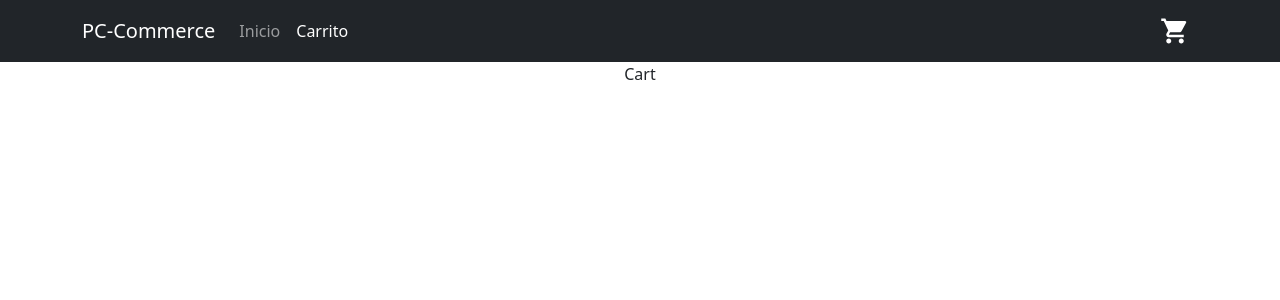
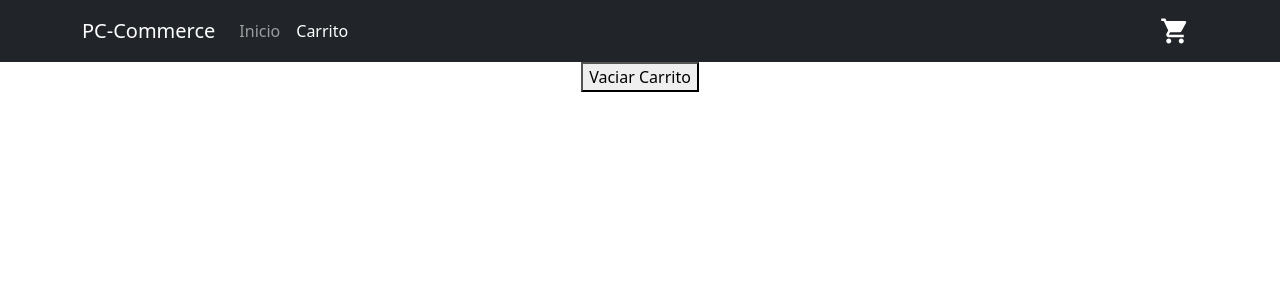
Before and after one commit to grvalenzuela/EcommerceREACT-Valenzuela, a React (Vite) app: page /carrito in a window 1280 px wide. Shown: the top 300 px of the page. Built offline with nearby package versions, Linux system fonts and the light colour scheme.

Commit message:
Agrega contexto cart

```diff
--- a/package.json
+++ b/package.json
@@ -9,6 +9,7 @@
   },
   "dependencies": {
     "bootstrap": "^5.1.3",
+    "firebase": "^9.6.10",
     "react": "^17.0.2",
     "react-bootstrap": "^2.2.0",
     "react-dom": "^17.0.2",
--- a/src/App.jsx
+++ b/src/App.jsx
@@ -4,6 +4,7 @@ import logo from "./logo.svg";
 import NavBar from "./componentes/NavBar/NavBar";
 import ItemDetailContainer from "./container/ItemDetailContainer/ItemDetailContainer";
 import Cart from "./componentes/Cart/Cart";
+import CartContextProvider from "./context/CartContext";
 import Spinner from "react-bootstrap/Spinner";
 import "./App.css";
 import "bootstrap/dist/css/bootstrap.min.css";
@@ -24,6 +25,7 @@ function App() {
       }
     >
       <BrowserRouter>
+        <CartContextProvider>
           <div className="App">
             <NavBar />
             <Routes>
@@ -45,6 +47,7 @@ function App() {
               <Route path="/*" element={<Navigate to="/" />} />
             </Routes>
           </div>
+        </CartContextProvider>
       </BrowserRouter>
     </Suspense>
 
--- a/src/componentes/Cart/Cart.jsx
+++ b/src/componentes/Cart/Cart.jsx
@@ -1,5 +1,19 @@
+import { useCartContext } from "../../context/CartContext";
+
 function Cart() {
-  return <div>Cart</div>;
+  const { cartList, vaciarCarrito } = useCartContext();
+
+  return (
+    <div>
+      {cartList.map((prod) => (
+        <li key={prod.id}>
+          nombre: {prod.title} precio: {prod.price}
+          cantidad: {prod.cantidad}
+        </li>
+      ))}
+      <button onClick={vaciarCarrito}>Vaciar Carrito</button>
+    </div>
+  );
 }
 
 export default Cart;
--- a/src/componentes/CartWidget/CartWidget.jsx
+++ b/src/componentes/CartWidget/CartWidget.jsx
@@ -1,8 +1,24 @@
 import React from "react";
 import { MdShoppingCart } from "react-icons/md";
+import { useCartContext } from "../../context/CartContext";
+import Badge from "react-bootstrap/Badge";
 
 function CartWidget() {
-  return <MdShoppingCart size={30} />;
+  const { cantidadProductos } = useCartContext();
+
+  console.log(cantidadProductos);
+  return (
+    <div>
+      <MdShoppingCart size={30} />
+      {cantidadProductos != 0 ? (
+        <Badge bg="warning" text="dark">
+          {cantidadProductos}
+        </Badge>
+      ) : (
+        ""
+      )}
+    </div>
+  );
 }
 
 export default CartWidget;
--- a/src/componentes/ItemDetail/ItemDetail.jsx
+++ b/src/componentes/ItemDetail/ItemDetail.jsx
@@ -1,11 +1,15 @@
+import { useCartContext } from "../../context/CartContext";
+import ItemCount from "../../componentes/ItemCount/ItemCount";
 import "./ItemDetail.css";
-import ItemCount from "../../componentes/ItemCount/ItemCount";
 
 function ItemDetail({ prod }) {
   console.log(prod);
 
+  const { addToCart } = useCartContext();
+
   const onAdd = (cant) => {
-    console.log(`${cant} Agregados al carrito`);
+    console.log(cant);
+    addToCart({ ...prod, cantidad: cant });
   };
 
   return (
--- /dev/null
+++ b/src/context/CartContext.jsx
@@ -0,0 +1,38 @@
+import { createContext, useContext, useState } from "react";
+
+const CartContext = createContext([]);
+
+export const useCartContext = () => useContext(CartContext);
+
+function CartContextProvider({ children }) {
+  const [cartList, setCartList] = useState([]);
+  const cantidadProductos = cartList.length;
+
+  const addToCart = (item) => {
+    /// repita duplicado
+    let itemEnCart = cartList.find((prod) => prod.Id === item.Id);
+
+    itemEnCart
+      ? (itemEnCart.cantidad += item.cantidad)
+      : setCartList([...cartList, item]);
+  };
+
+  const vaciarCarrito = () => {
+    setCartList([]);
+  };
+
+  return (
+    <CartContext.Provider
+      value={{
+        cartList,
+        addToCart,
+        vaciarCarrito,
+        cantidadProductos,
+      }}
+    >
+      {children}
+    </CartContext.Provider>
+  );
+}
+
+export default CartContextProvider;
```
Also changed, not shown: src/firebase/config.js (added, +17 -0 lines), 1 other file (tests, documents, lock files or other folders). Lines whose indentation alone changed are shown as unchanged.
